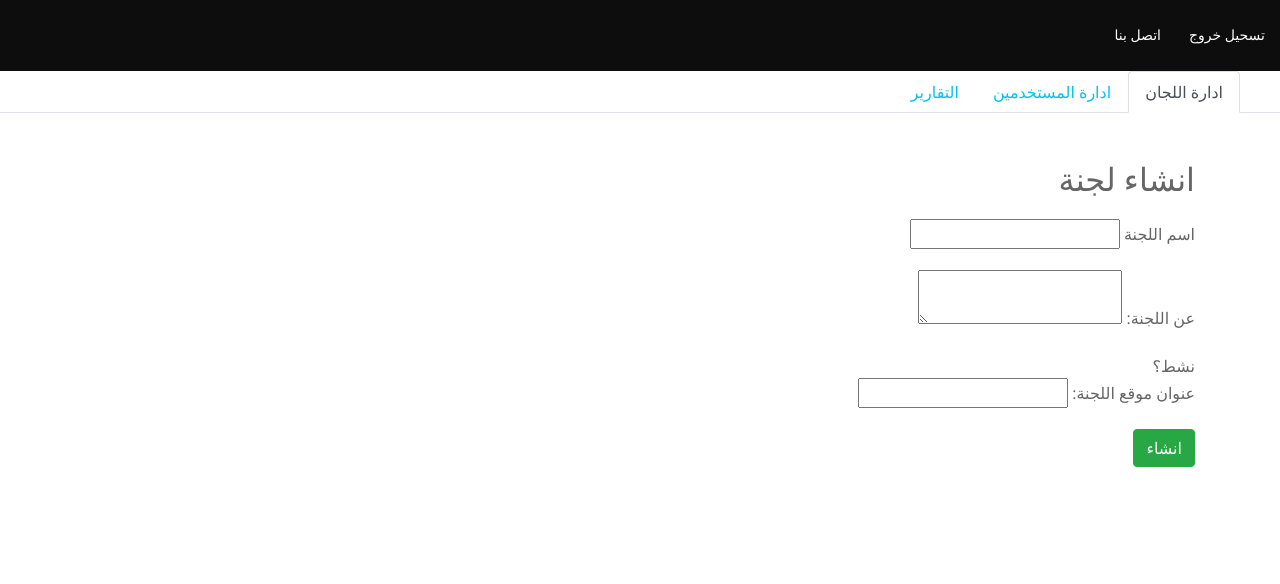
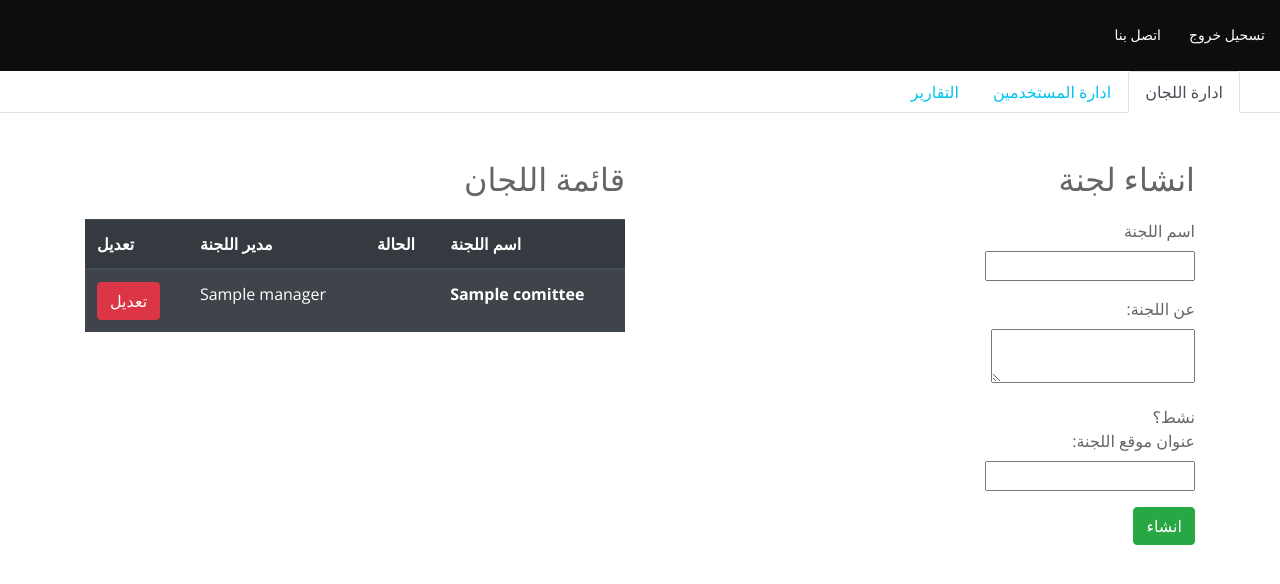
Before and after one commit to Abdelmajeed-Shaheen/intikhabat, a Django app: template adminstration/templates/adminstration.html in a window 1280 px wide. Shown: the top 584 px of the page. Run offline with Django 3.2, Linux system fonts and the light colour scheme; the template is opened without the code that fills it: most values are stand-ins (such as "Sample title", 1, 10 or a date in 2020); form fields are guessed from the names that the template uses; some libraries are stand-ins or nearby versions.

Commit message:
comittee create and list views

```diff
--- a/adminstration/templates/adminstration.html
+++ b/adminstration/templates/adminstration.html
@@ -37,8 +37,12 @@
 <div class="tab-content" id= "myTabContent">
 
   <div class="tab-pane fade show active" id="createcomittee" role="tabpanel" aria-labelledby="home-tab">
+
+
+
     <div class="container mt-5">
-
+    <div class="row">
+      <div class='col-sm-6'>
         <h2 class="about-title text-aligner">انشاء لجنة</h2>
         <form>
           {% csrf_token %}
@@ -87,6 +91,34 @@
           </div>
         </div>
       </div>
+    <div class="col-sm-6">
+      <h2 class="about-title text-aligner">قائمة اللجان</h2>
+      <table class="table table-striped table-dark">
+        <thead>
+          <tr>
+            <th scope="col">اسم اللجنة</th>
+            <th scope="col">الحالة</th>
+            <th scope="col">مدير اللجنة</th>
+            <th scope="col">تعديل</th>
+          </tr>
+        </thead>
+        <tbody>
+          {% for comittee in comittees_list %}
+          <tr>
+            <th scope="row">{{comittee.name}}</th>
+            <td>{{comittee.is_active}}</td>
+            <td>{{comittee.manager}}</td>
+            <td><button class="btn btn-danger">تعديل</button></td>
+          </tr>
+          {% endfor %}
+
+        </tbody>
+      </table>
+    </div>
+    </div>
+
+  </div>
+
   </div>
 
   <div class="tab-pane fade" id="profile" role="tabpanel" aria-labelledby="profile-tab">
--- a/adminstration/views.py
+++ b/adminstration/views.py
@@ -12,10 +12,14 @@ class CampaignManagementMainView(View):
     model=Comittee
 
     def get(self,request):
+        comittees_list=Comittee.objects.filter(is_active=True)
         context={
-            "form":CreateComitteeForm
+            "form":CreateComitteeForm,
+            "comittees_list":comittees_list
         }
         return render(request,"adminstration.html",context)
+
+
 
 class CreateComitteeView(View):
 
```
Lines whose indentation alone changed are shown as unchanged.
